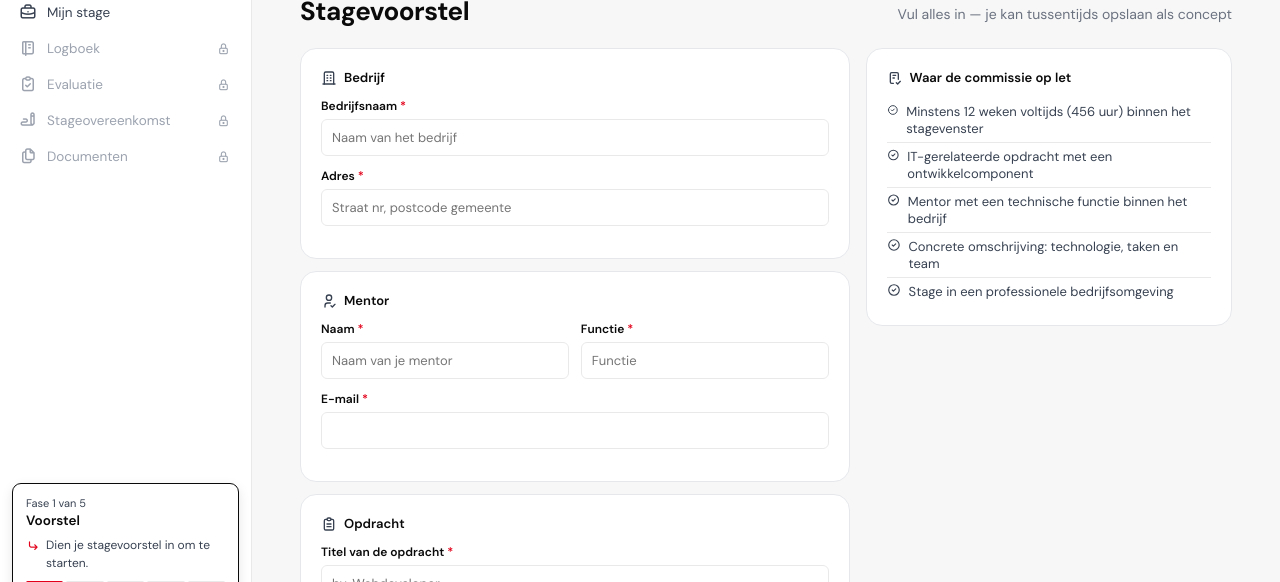
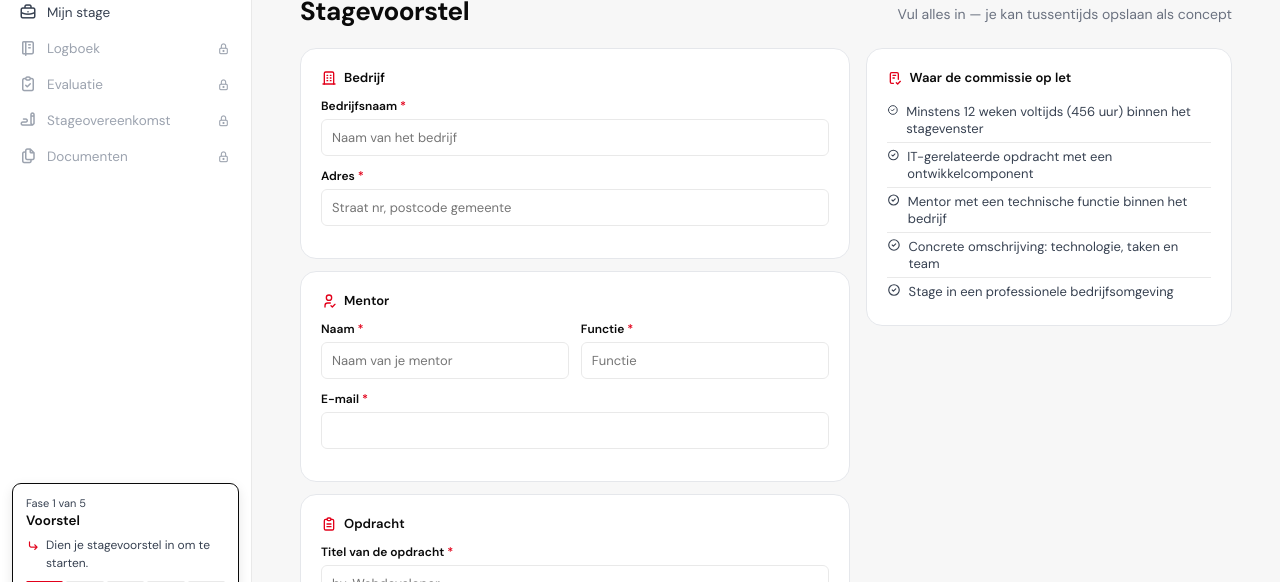
Before and after one commit to amingharbaoui/programming_project_group_1, a React (Vite) app in the folder frontend/: page /student/application in a window 1280 px wide. Shown: the part 122-704 px from the top of the page. Built offline with nearby package versions, Linux system fonts and the light colour scheme; no server answers.

Commit message:
style: card_title icons rood in stagevoorstel (form-sectie stijl)

```diff
--- a/frontend/src/features/student/pages/StageApplicationPage.css
+++ b/frontend/src/features/student/pages/StageApplicationPage.css
@@ -1,3 +1,7 @@
+/* Formulier-sectie titels rood (= form-section-title in prototype) */
+.card_title i,
+.card_title svg { color: var(--red); }
+
 /* Checklist item met icoon */
 .checklist-item {
   display: flex;
--- a/frontend/src/features/student/pages/StageApplicationPage.jsx
+++ b/frontend/src/features/student/pages/StageApplicationPage.jsx
@@ -151,7 +151,7 @@ export default function StageApplicationPage() {
       {heeftConcept && !conceptOpgeslagen && (
         <div className="card" style={{ marginBottom: 0 }}>
           <div className="card_title" style={{ color: "var(--blue)" }}>
-            <IconInfoCircle size={16} />
+            <IconInfoCircle size={16} style={{ color: "var(--blue)" }} />
             Concept geladen
           </div>
           <p style={{ fontSize: 13, color: "var(--sub)" }}>
@@ -163,7 +163,7 @@ export default function StageApplicationPage() {
       {conceptOpgeslagen && (
         <div className="card" style={{ marginBottom: 0 }}>
           <div className="card_title" style={{ color: "var(--green)" }}>
-            <IconCircleCheck size={16} />
+            <IconCircleCheck size={16} style={{ color: "var(--green)" }} />
             Concept opgeslagen
           </div>
           <p style={{ fontSize: 13, color: "var(--sub)" }}>
```
